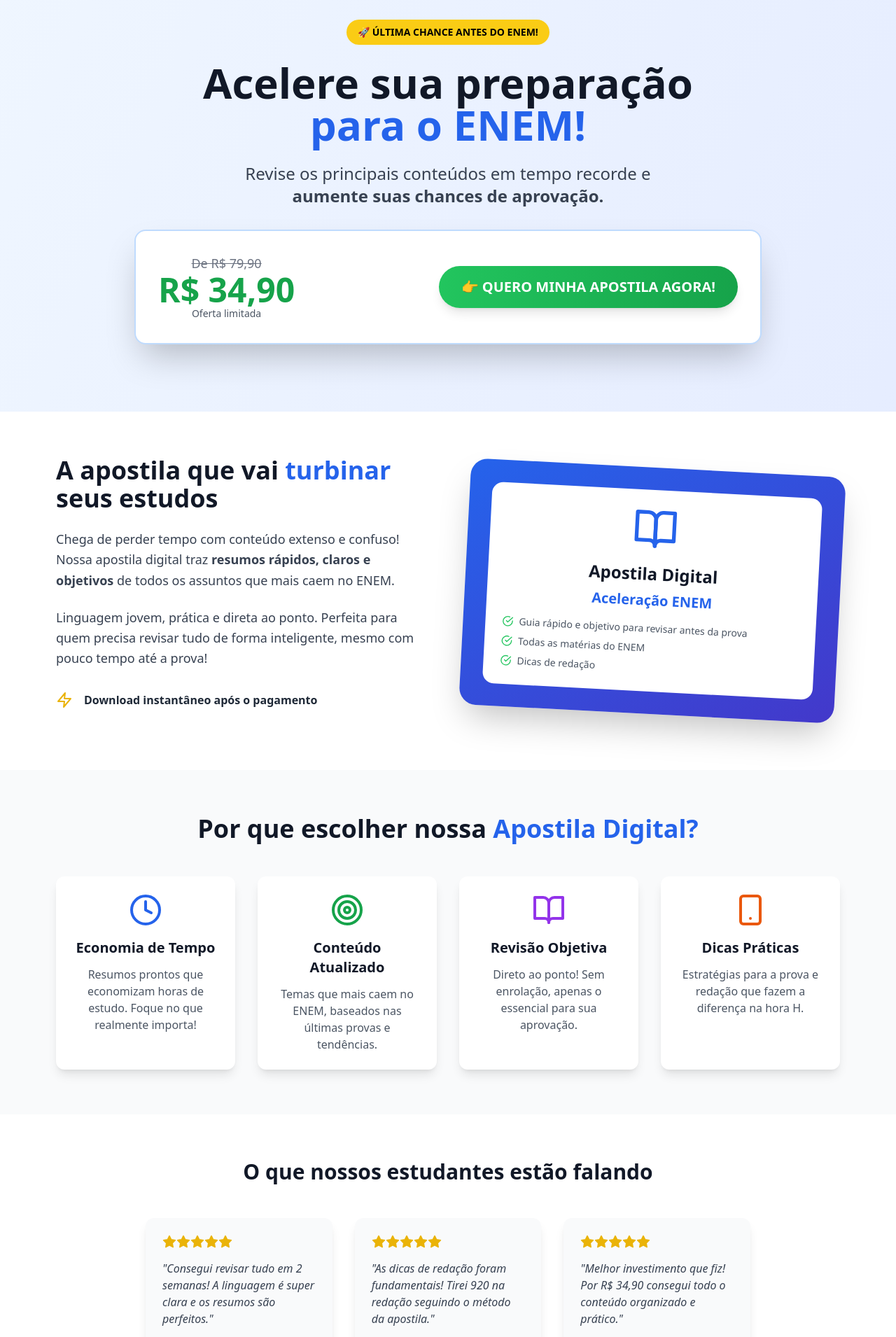
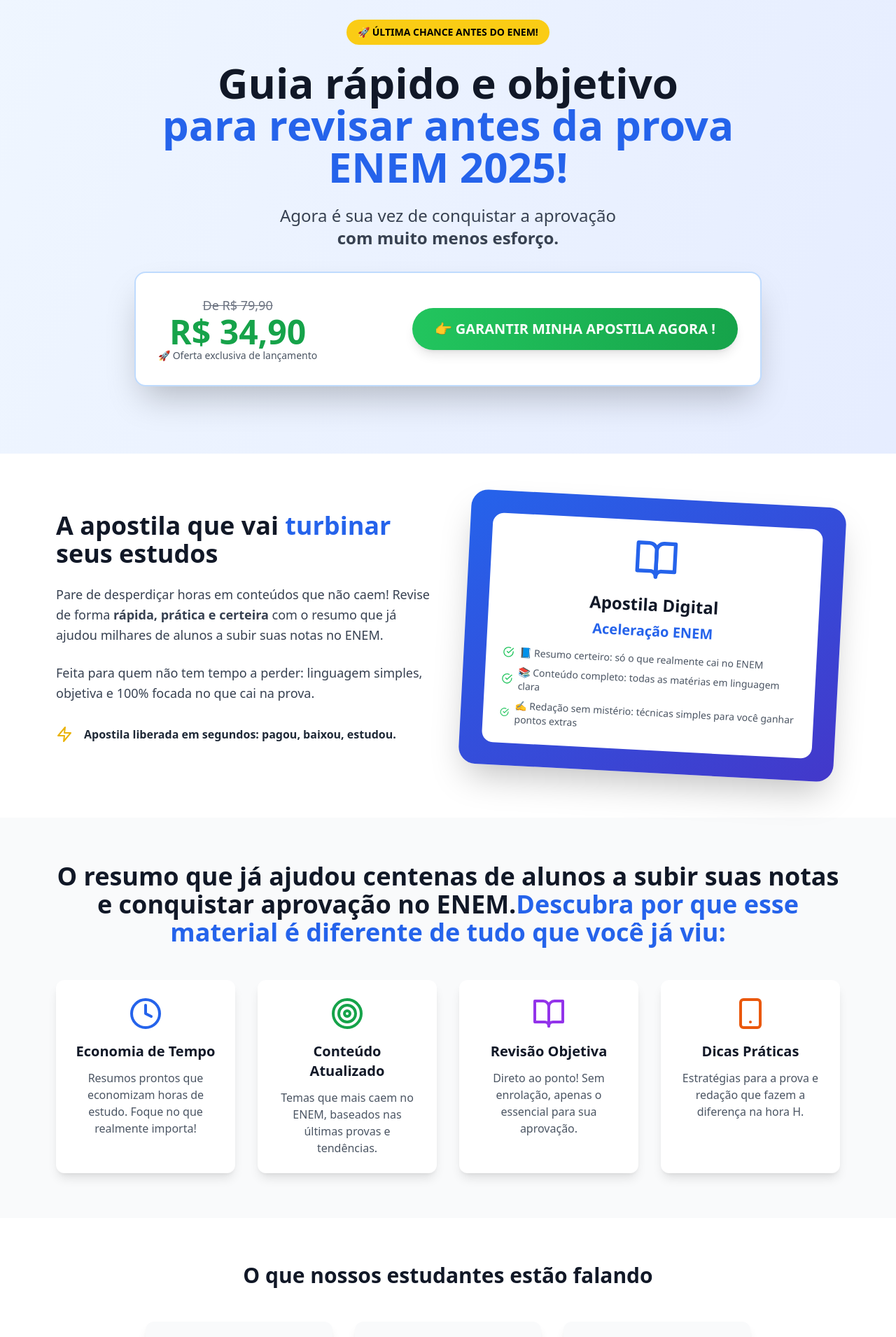
Before and after one commit to alessandrogama/resumoenem, a React (Vite) app: page / in a window 1280 px wide. Shown: the part 100-2010 px from the top of the page at 70% size. Built offline with nearby package versions, Linux system fonts and the light colour scheme.

Commit message:
Changed copys

```diff
--- a/index.html
+++ b/index.html
@@ -4,7 +4,7 @@
     <meta charset="UTF-8" />
     <link rel="icon" type="image/svg+xml" href="/vite.svg" />
     <meta name="viewport" content="width=device-width, initial-scale=1.0" />
-    <title>Apostila Digital ENEM - Acelere sua Preparação!</title>
+    <title>Guia rápido e objetivo para revisar antes da prova ENEM 2025!</title>
     <meta name="description" content="Revise os principais conteúdos do ENEM em tempo recorde. Apostila digital com resumos práticos por apenas R$ 34,90. Download instantâneo!">
   </head>
   <body>
--- a/src/App.tsx
+++ b/src/App.tsx
@@ -22,13 +22,13 @@ function App() {
           </div>
 
           <h1 className="text-4xl md:text-6xl font-black text-gray-900 mb-6 leading-tight">
-            Acelere sua preparação<br />
-            <span className="text-blue-600">para o ENEM!</span>
+          Guia rápido e objetivo <br />
+            <span className="text-blue-600">para revisar antes da prova ENEM 2025!</span>
           </h1>
 
           <p className="text-xl md:text-2xl text-gray-700 mb-8 leading-relaxed">
-            Revise os principais conteúdos em tempo recorde e<br />
-            <strong>aumente suas chances de aprovação.</strong>
+            Agora é sua vez de conquistar a aprovação <br />
+            <strong>com muito menos esforço.</strong>
           </p>
 
           <div className="bg-white rounded-2xl shadow-2xl p-8 mb-8 border-2 border-blue-200">
@@ -36,10 +36,10 @@ function App() {
               <div className="mb-6 md:mb-0">
                 <span className="text-gray-500 text-lg line-through block">De R$ 79,90</span>
                 <span className="text-5xl font-black text-green-600">R$ 34,90</span>
-                <span className="text-gray-600 text-sm block">Oferta limitada</span>
+                <span className="text-gray-600 text-sm block">🚀 Oferta exclusiva de lançamento</span>
               </div>
               <button className="bg-gradient-to-r from-green-500 to-green-600 hover:from-green-600 hover:to-green-700 text-white px-8 py-4 rounded-full text-xl font-bold shadow-lg hover:shadow-xl transform hover:scale-105 transition-all duration-300 w-full md:w-auto">
-                👉 QUERO MINHA APOSTILA AGORA!
+                👉 GARANTIR MINHA APOSTILA AGORA !
               </button>
             </div>
           </div>
@@ -56,18 +56,17 @@ function App() {
               </h2>
 
               <p className="text-lg text-gray-700 mb-6 leading-relaxed">
-                Chega de perder tempo com conteúdo extenso e confuso! Nossa apostila digital traz
-                <strong> resumos rápidos, claros e objetivos</strong> de todos os assuntos que mais caem no ENEM.
+               Pare de desperdiçar horas em conteúdos que não caem! Revise de forma
+                <strong> rápida, prática e certeira</strong> com o resumo que já ajudou milhares de alunos a subir suas notas no ENEM.
               </p>
 
               <p className="text-lg text-gray-700 mb-8 leading-relaxed">
-                Linguagem jovem, prática e direta ao ponto. Perfeita para quem precisa revisar tudo
-                de forma inteligente, mesmo com pouco tempo até a prova!
+               Feita para quem não tem tempo a perder: linguagem simples, objetiva e 100% focada no que cai na prova.
               </p>
 
               <div className="flex items-center gap-4 mb-6">
                 <Zap className="h-6 w-6 text-yellow-500" />
-                <span className="font-semibold text-gray-800">Download instantâneo após o pagamento</span>
+                <span className="font-semibold text-gray-800">Apostila liberada em segundos: pagou, baixou, estudou.</span>
               </div>
             </div>
 
@@ -84,15 +83,15 @@ function App() {
                   <div className="space-y-2 text-sm text-gray-600">
                     <div className="flex items-center">
                       <CheckCircle className="h-4 w-4 text-green-500 mr-2" />
-                      <span>Guia rápido e objetivo para revisar antes da prova</span>
+                      <span>📘 Resumo certeiro: só o que realmente cai no ENEM</span>
                     </div>
                     <div className="flex items-center">
                       <CheckCircle className="h-4 w-4 text-green-500 mr-2" />
-                      <span>Todas as matérias do ENEM</span>
+                      <span>📚 Conteúdo completo: todas as matérias em linguagem clara</span>
                     </div>
                     <div className="flex items-center">
                       <CheckCircle className="h-4 w-4 text-green-500 mr-2" />
-                      <span>Dicas de redação</span>
+                      <span>✍️ Redação sem mistério: técnicas simples para você ganhar pontos extras</span>
                     </div>
                   </div>
                 </div>
@@ -106,7 +105,8 @@ function App() {
       <section className="py-16 bg-gray-50">
         <div className="container mx-auto max-w-6xl px-4">
           <h2 className="text-3xl md:text-4xl font-bold text-center text-gray-900 mb-12">
-            Por que escolher nossa <span className="text-blue-600">Apostila Digital?</span>
+           O resumo que já ajudou centenas de alunos a subir suas notas e conquistar aprovação no ENEM.
+           <span className="text-blue-600">Descubra por que esse material é diferente de tudo que você já viu:</span>
           </h2>
 
           <div className="grid md:grid-cols-2 lg:grid-cols-4 gap-8">
@@ -152,7 +152,7 @@ function App() {
                 ))}
               </div>
               <p className="text-gray-700 mb-4 italic">
-                "Consegui revisar tudo em 2 semanas! A linguagem é super clara e os resumos são perfeitos."
+                "Em apenas 2 semanas consegui revisar todo o conteúdo. A linguagem é super clara e os resumos fizeram toda a diferença."
               </p>
               <div className="font-semibold text-gray-900">Maria Silva, 17 anos</div>
               <div className="text-sm text-gray-600">Aprovada em Medicina</div>
@@ -165,7 +165,7 @@ function App() {
                 ))}
               </div>
               <p className="text-gray-700 mb-4 italic">
-                "As dicas de redação foram fundamentais! Tirei 920 na redação seguindo o método da apostila."
+                "As dicas de redação foram o pulo do gato! Segui o método e consegui 920 na redação."
               </p>
               <div className="font-semibold text-gray-900">João Pedro, 18 anos</div>
               <div className="text-sm text-gray-600">Aprovado em Engenharia</div>
@@ -178,7 +178,7 @@ function App() {
                 ))}
               </div>
               <p className="text-gray-700 mb-4 italic">
-                "Melhor investimento que fiz! Por R$ 34,90 consegui todo o conteúdo organizado e prático."
+                "Melhor investimento que já fiz! Por apenas R$ 34,90 tive todo o conteúdo organizado e pronto para estudar."
               </p>
               <div className="font-semibold text-gray-900">Ana Beatriz, 17 anos</div>
               <div className="text-sm text-gray-600">Aprovada em Direito</div>
@@ -194,17 +194,19 @@ function App() {
             <Shield className="h-16 w-16 text-green-600 mx-auto mb-6" />
 
             <h2 className="text-3xl md:text-4xl font-bold text-gray-900 mb-4">
-              Estude agora, mesmo com pouco tempo até a prova!
+              Não importa se você tem pouco tempo: com nossa apostila, sua revisão é rápida, certeira e eficiente.
+               Sua aprovação no ENEM 2025 pode começar agora mesmo!
             </h2>
 
             <p className="text-xl text-gray-700 mb-6">
-              Material acessível, simples e direto ao ponto.<br />
+             ✅ Material direto ao ponto<br />
+             ✅ Acesso imediato no celular, tablet ou computador<br /><br />
               <strong>Sua aprovação está a um clique de distância!</strong>
             </p>
 
             <div className="bg-yellow-100 border-l-4 border-yellow-500 p-4 mb-6 text-left">
               <p className="text-gray-800">
-                <strong>✅ Garantia de 7 dias:</strong> Se não ficar satisfeito, devolvemos 100% do seu dinheiro!
+                <strong>✅ Garantia de 7 dias:</strong> (se não gostar, devolvemos 100%)
               </p>
             </div>
 
@@ -223,12 +225,12 @@ function App() {
             </div>
 
             <button className="bg-gradient-to-r from-green-500 to-green-600 hover:from-green-600 hover:to-green-700 text-white px-12 py-6 rounded-full text-2xl font-bold shadow-lg hover:shadow-xl transform hover:scale-105 transition-all duration-300 w-full md:w-auto mb-4">
-              👉 QUERO MINHA APOSTILA POR APENAS R$ 34,90
+              👉 QUERO GARANTIR MINHA APOSTILA COM DESCONTO!
             </button>
 
             <div className="flex items-center justify-center gap-2 text-sm text-gray-600">
               <Shield className="h-4 w-4" />
-              <span>Compra 100% segura e protegida</span>
+              <span>Download imediato • Pagamento único • Compra 100% segura</span>
             </div>
           </div>
         </div>
```
